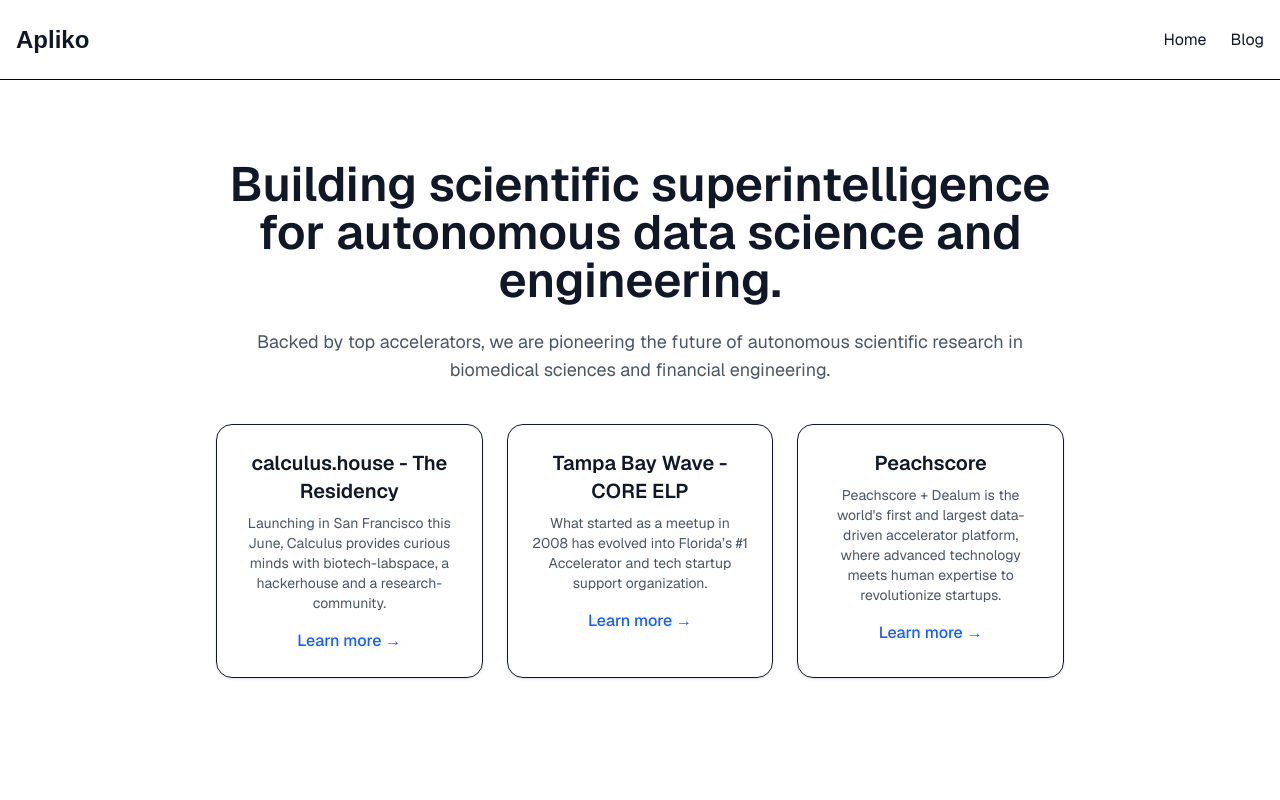
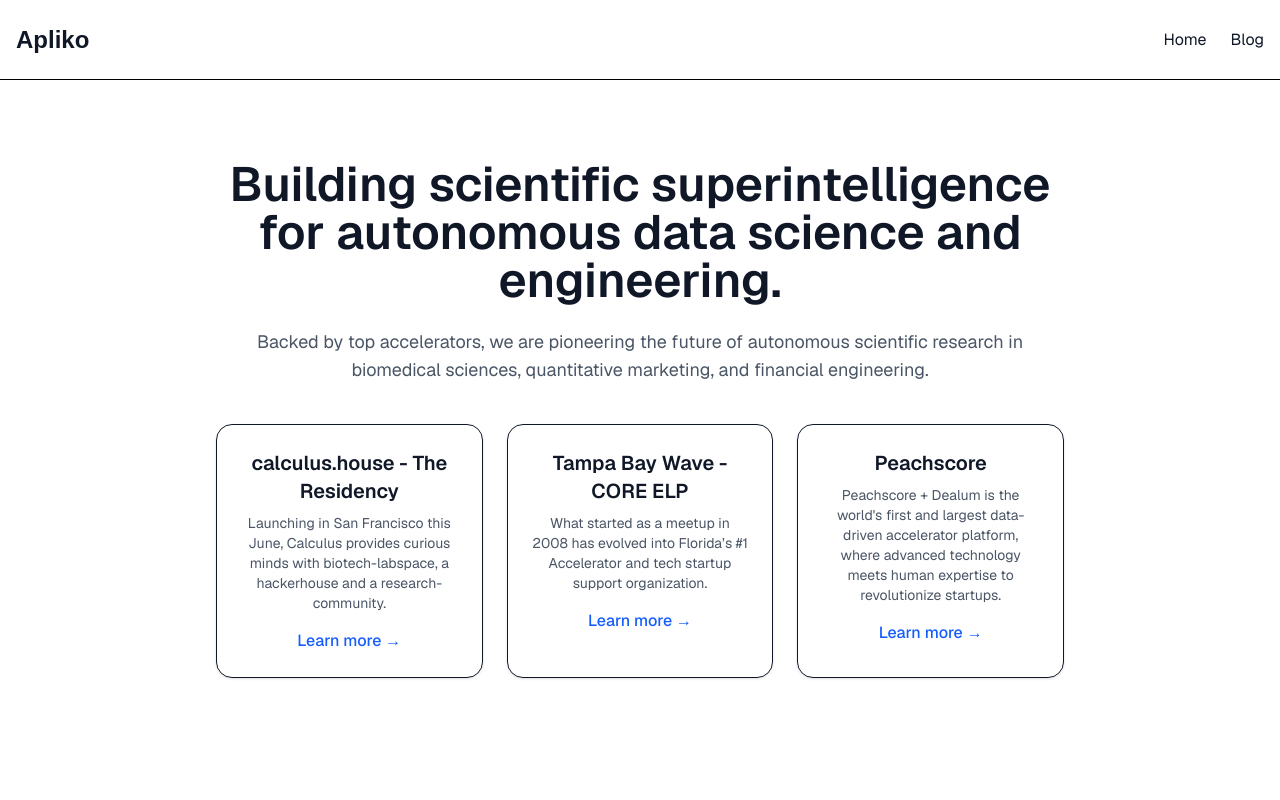
Before and after one commit to amva13/aplikosite, a Next.js app: page / in a window 1280 px wide. Shown: the top 800 px of the page. Built offline with nearby package versions, Linux system fonts and the light colour scheme.

Commit message:
Update page.tsx

```diff
--- a/src/app/page.tsx
+++ b/src/app/page.tsx
@@ -10,7 +10,7 @@
             Building scientific superintelligence for autonomous data science and engineering.
           </h2>
           <p className="text-lg text-gray-600 mb-10">
-            Backed by top accelerators, we are pioneering the future of autonomous scientific research in biomedical sciences and financial engineering.
+            Backed by top accelerators, we are pioneering the future of autonomous scientific research in biomedical sciences, quantitative marketing, and financial engineering.
           </p>
           {/* change nums here for columns */}
           <div className="grid md:grid-cols-3 gap-6">
```
